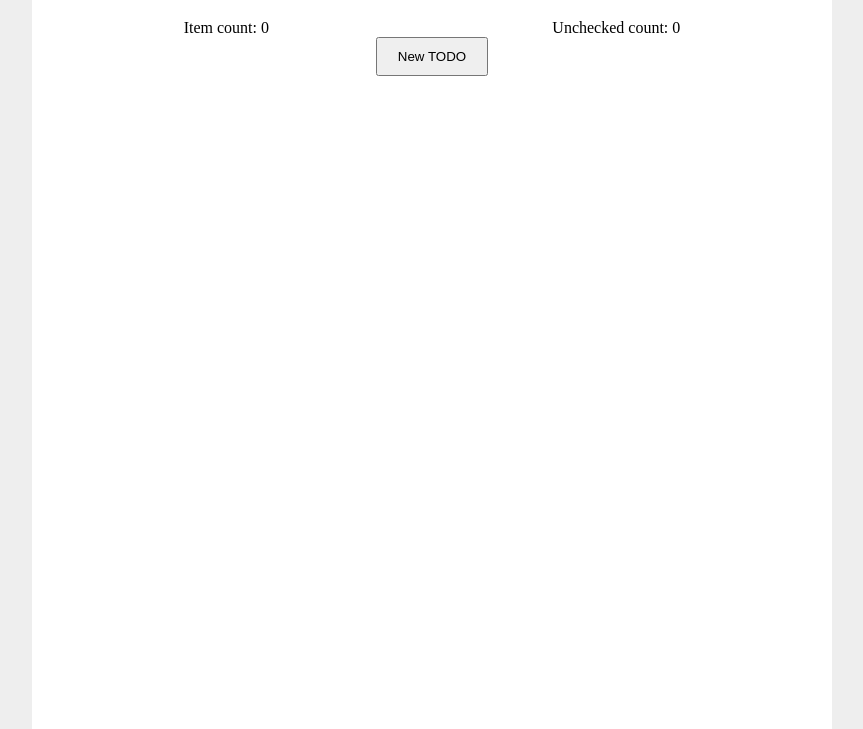
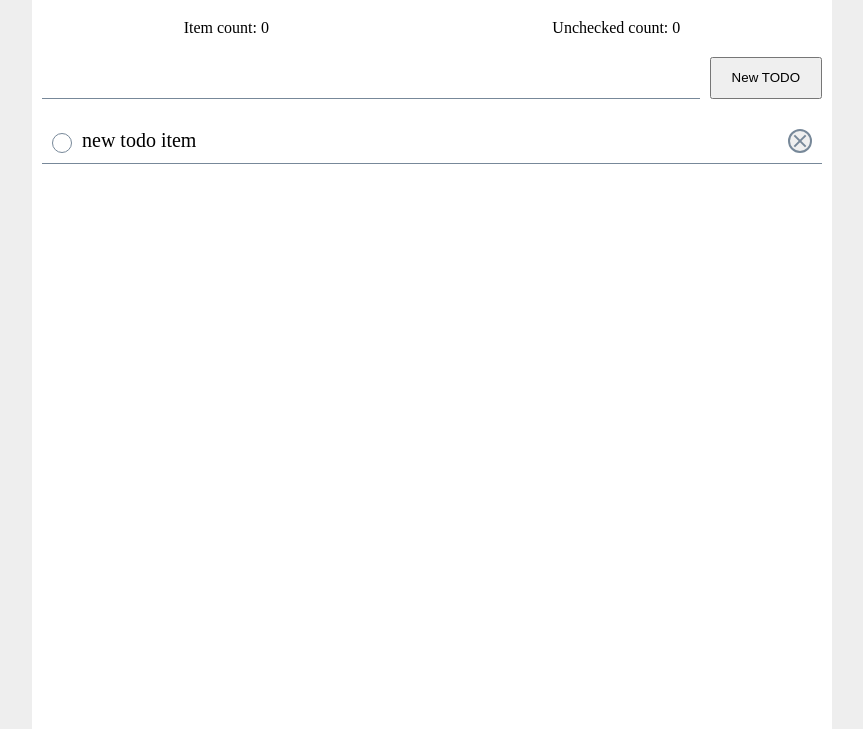
Before and after one commit to NickMonster/TODO-App, a plain HTML site: page index.html in a window 1280 px wide. Shown: the part 71-800 px from the top of the page, without its empty margins (208-1071 px from the left). Drawn offline with Linux system fonts and the light colour scheme.

Commit message:
Structure and styles changes

```diff
--- a/index.html
+++ b/index.html
@@ -11,8 +11,19 @@
         <span>Item count: <span id="item-count">0</span></span>
         <span>Unchecked count: <span id="unchecked-count">0</span></span>
       </div>
-      <button class="button center" onClick="newTodo()">New TODO</button>
-      <ul id="todo-list" class="todo-list"></ul>
+
+      <div class="todo-new-block">
+        <input type="text" class="todo-new">
+        <button class="button todo-add" onClick="newTodo()">New TODO</button>
+      </div>
+
+      <ul id="todo-list" class="todo-list">
+        <li class="todo-item">
+          <input type="checkbox" id="todo-item-checkbox-0" class="todo-item-checkbox">
+          <label for="todo-item-checkbox-0" class="todo-item-label"><span></span>new todo item</label>
+          <button class="todo-item-remove-btn"></button>
+        </li>
+      </ul>
     </div>
     <script src="./script.js"></script>
   </body>
--- a/script.js
+++ b/script.js
@@ -10,5 +10,5 @@ const itemCountSpan = document.getElementById('item-count')
 const uncheckedCountSpan = document.getElementById('unchecked-count')
 
 function newTodo() {
-  alert('New TODO button clicked!')
+
 }
--- a/styles.css
+++ b/styles.css
@@ -41,19 +41,13 @@ ul {
   padding: 10px 20px;
 }
 
-.todo-list {
-  flex: 1 1 0;
-  margin-top: 20px;
-  padding: 20px;
-  overflow-y: auto;
+.todo-add{
+  margin-left: 10px;
+  box-shadow: none;
 }
 
-.todo-delete {
-  margin: 10px;
-}
-
-.todo-checkbox {
-  margin: 10px;
+.todo-add:hover, .todo-item:hover{
+  background-color: rgba(48, 180, 99, .2)
 }
 
 .todo-container {
@@ -64,3 +58,108 @@ ul {
 .todo-container:first-of-type {
   border-top: 1px solid #333;
 }
+
+.todo-delete {
+  margin: 10px;
+}
+
+.todo-item{
+  padding: 10px;
+  border-bottom: 1px solid lightslategray;
+  display: flex;
+}
+
+.todo-item-checkbox {
+  display: none;
+}
+
+.todo-item-checkbox:checked + .todo-item-label{
+  color: #288463;
+  text-decoration: line-through;
+}
+
+.todo-item-checkbox:checked + .todo-item-label span{
+  border: 1px solid #288463;
+  position: relative;
+}
+
+.todo-item-checkbox:checked + .todo-item-label span::after{
+  content: '';
+  display: inline-block;
+  width: 16px;
+  height: 16px;
+  background-color: #288463;
+  border-radius: 100%;
+  position: absolute;
+  left: 1px;
+  top: 1px;
+}
+
+.todo-item-remove-btn{
+  border: 2px solid lightslategray;
+  border-radius: 100%;
+  background-color: none;
+  outline: none;
+  width: 24px;
+  height: 24px;
+  position: relative;
+}
+
+.todo-item-remove-btn:hover, .todo-item-remove-btn:active{
+  border: 2px solid red;
+}
+
+.todo-item-remove-btn:hover:before, .todo-item-remove-btn:hover::after{
+  border: 1px solid red;
+}
+
+.todo-item-remove-btn::before,
+.todo-item-remove-btn:after{
+  content: '';
+  display: inline-block;
+  width: 14px;
+  height: 0px;
+  border: 1px solid lightslategray;
+  position: absolute;
+  left: 2px;
+  top: 9px;
+}
+
+.todo-item-remove-btn::before{
+  transform: rotate(45deg);
+}
+
+.todo-item-remove-btn:after{
+  transform: rotate(-45deg);
+}
+
+.todo-item-label{
+  margin: 0;
+  font-size: 20px;
+  flex: 1 1 auto;
+  display: flex;
+}
+
+.todo-item-label span{
+  display: inline-block;
+  width: 20px;
+  height: 20px;
+  border: 1px solid lightslategray;
+  border-radius: 100%;
+  margin: 4px 10px 0 0;
+}
+
+.todo-new-block {
+  display: flex;
+  margin: 20px 0;
+}
+
+.todo-new{
+  border: none;
+  outline: none;
+  border-bottom: 1px solid lightslategray;
+  padding: 10px;
+  font-size: 18px;
+  color: #34495E;
+  flex: 1 1 auto
+}
```
